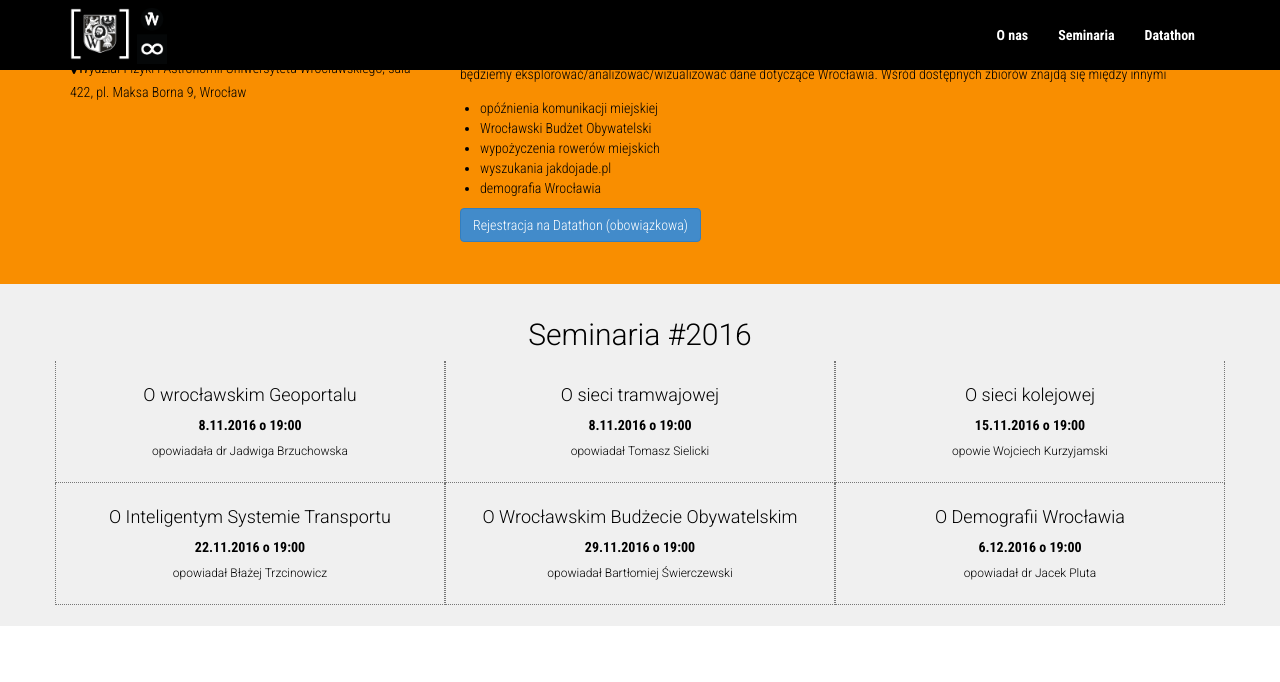
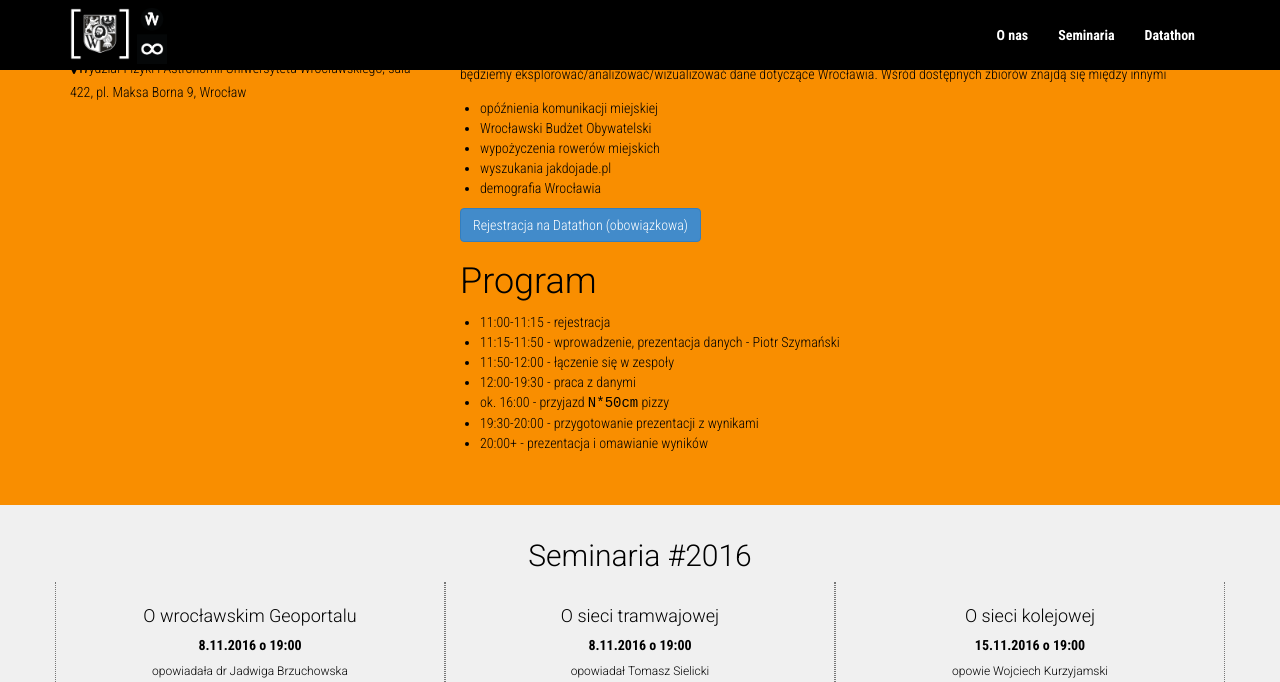
Before and after one commit to wroclawskiedane/wroclawskiedane.github.io, a Jekyll site: the page built from index.html, in a window 1280 px wide and 900 px high, scrolled down 984 px, cut to the strip 0-682 px from the top of the window. Built offline with Jekyll 4.4.1, drawn with Linux system fonts in a browser that asks for light colours; nearby versions of some CDN libraries.

Commit message:
program datathonu

```diff
--- a/index.html
+++ b/index.html
@@ -57,6 +57,17 @@ permalink: /
                 </ul>
 
                 <a href="https://wrodatathon.evenea.pl/" class="btn btn-primary">Rejestracja na Datathon (obowiązkowa)</a>
+
+                <h1>Program</h1>
+                <ul>
+                    <li>11:00-11:15 - rejestracja</li>
+                    <li>11:15-11:50 - wprowadzenie, prezentacja danych - Piotr Szymański</li>
+                    <li>11:50-12:00 - łączenie się w zespoły</li>
+                    <li>12:00-19:30 - praca z danymi</li>
+                    <li>ok. 16:00 - przyjazd <tt>N*50cm</tt> pizzy</li>
+                    <li>19:30-20:00 - przygotowanie prezentacji z wynikami</li>
+                    <li>20:00+ - prezentacja i omawianie wyników</li>
+                </ul>
 
             </div>
         </div>
```
